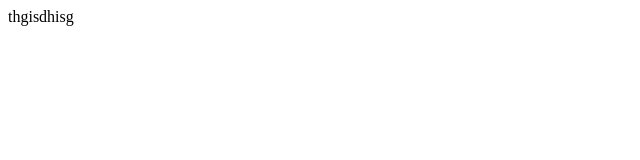
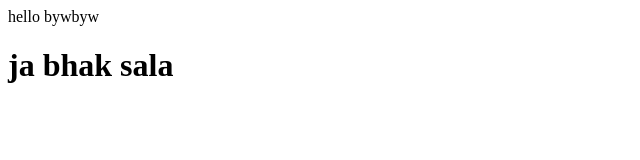
Before and after one commit to Banii22/web-dev, a plain HTML site: page index.html in a window 1280 px wide. Shown: the whole page, without its empty margins (0-640 px from the left). Drawn offline with Linux system fonts and the light colour scheme.

Commit message:
Update index.html

```diff
--- a/index.html
+++ b/index.html
@@ -6,7 +6,8 @@
     <title>Document</title>
 </head>
 <body>
-    thgisdhisg
+    hello bywbyw
 
+    <h1> ja bhak sala </h1>
 </body>
 </html>
```
